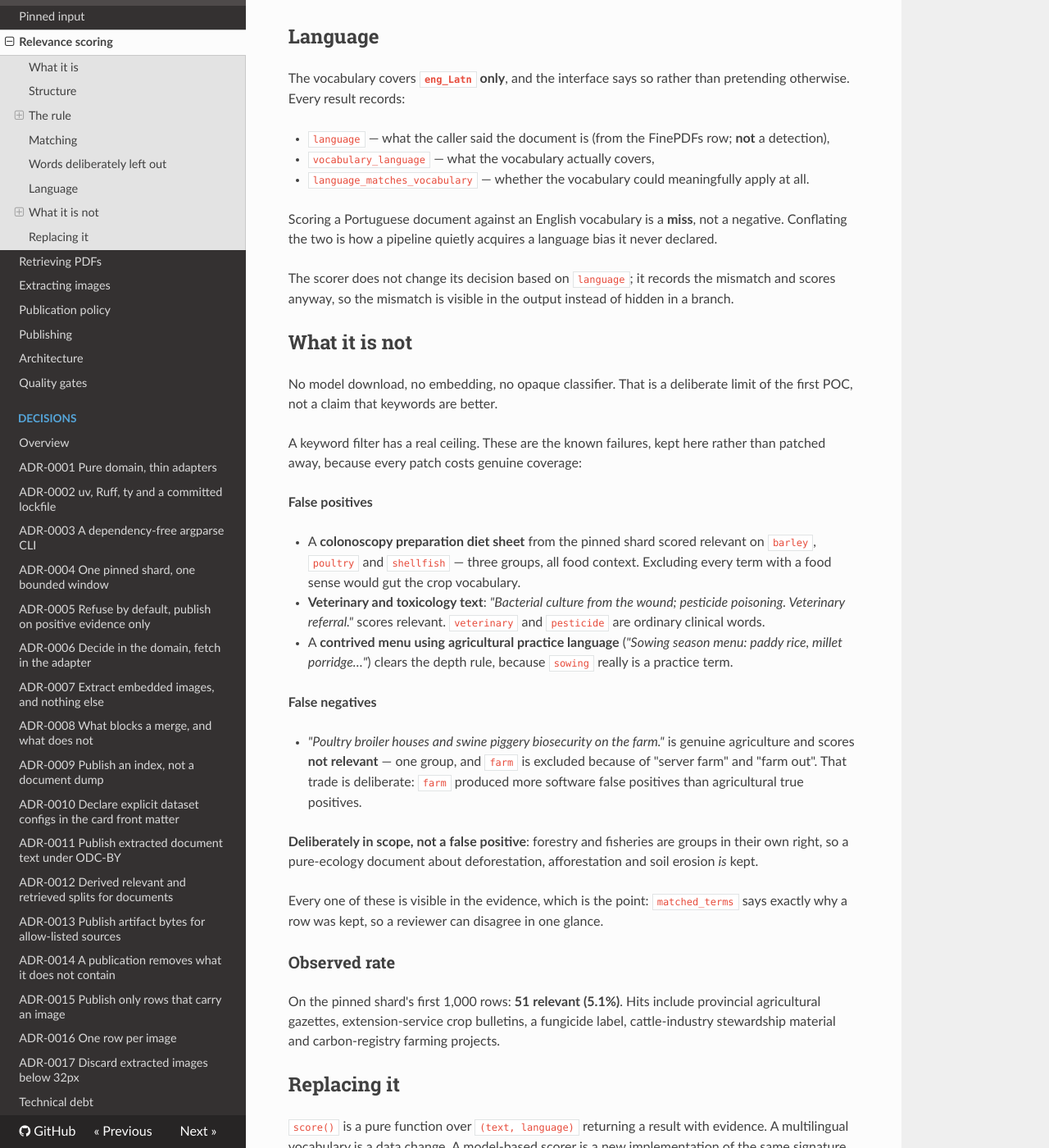
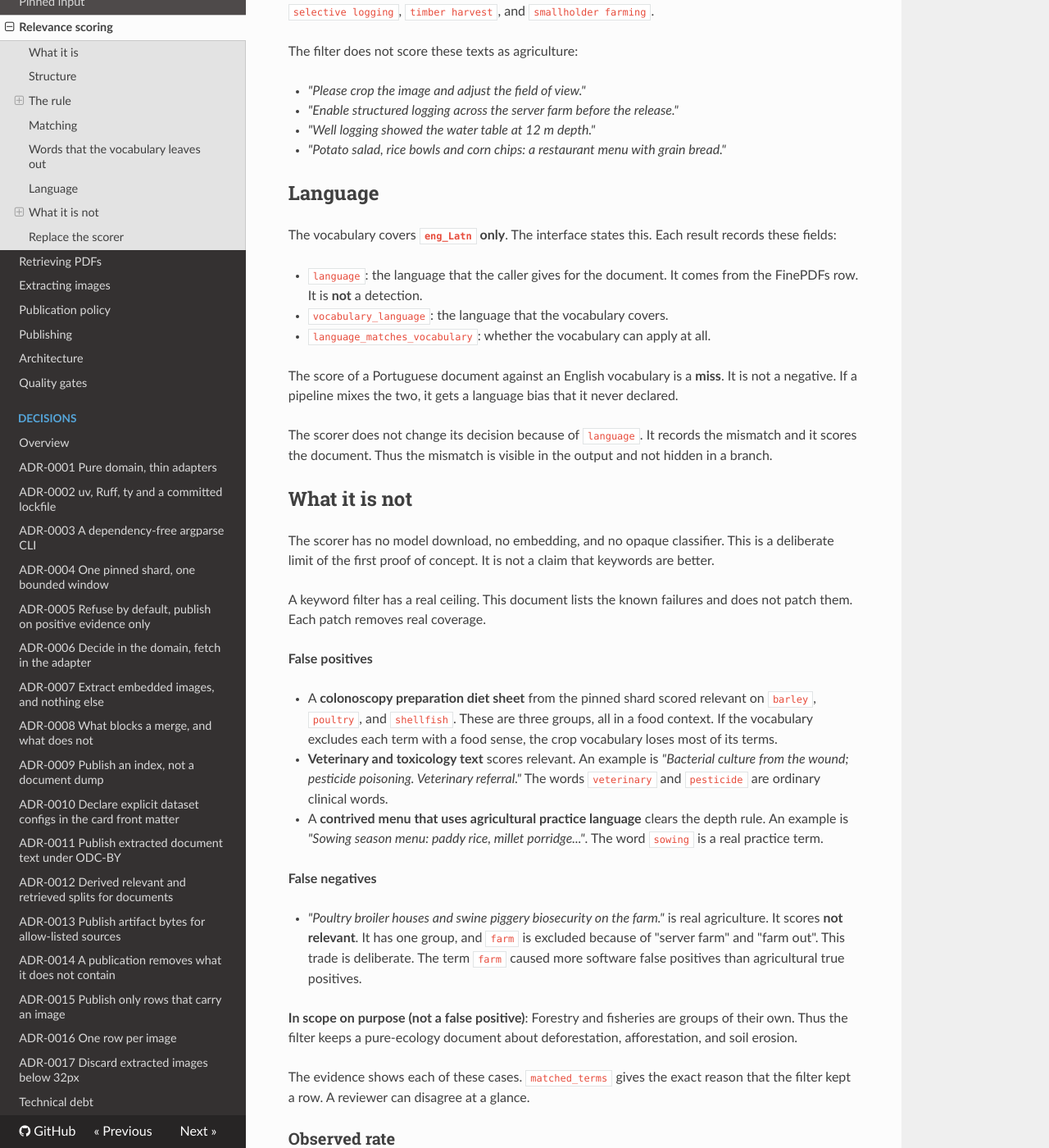
Before and after one commit to NoeFlandre/finepdf-to-images, an MkDocs documentation site: the page built from docs/scoring.md, in a window 1280 px wide and 1400 px high, scrolled down 2840 px. Shown: the whole window at 82% size. Built offline with MkDocs 1.6.1, drawn with Linux system fonts in a browser that asks for light colours; nearby versions of some CDN libraries; some of the changed text lies outside the part shown.

Commit message:
docs: rewrite source and scoring pages in ASD-STE100
Co-Authored-By: Claude Sonnet 5.5 <noreply@anthropic.com>
Claude-Session: https://claude.ai/code/session_012hTfGDKATWSHAuPsTwiCKA

````diff
--- a/docs/scoring.md
+++ b/docs/scoring.md
@@ -2,11 +2,9 @@
 
 ## What it is
 
-A **keyword filter over English text**. Deliberately unclever.
+The score is a **keyword filter over English text**. It is simple on purpose.
 
-The first version of a filter like this should be something a domain expert can read, disagree
-with, and correct — not a model checkpoint whose decisions nobody can audit. Every positive result
-carries the exact terms that produced it.
+The first version of such a filter must be readable. A domain expert must be able to read it, disagree with it, and correct it. A model checkpoint is not readable, and nobody can audit its decisions. Each positive result carries the exact terms that caused it.
 
 ```bash
 uv run finepdf-to-images score --records out/select/records.jsonl --out out/score
@@ -14,69 +12,56 @@ uv run finepdf-to-images score --records out/select/records.jsonl --out out/scor
 
 ## Structure
 
-The vocabulary is **`group → concept → surface forms`**, not `group → terms`. The extra level is
-load-bearing. A flat version counted `farm`, `farmer`, `farmers` and `farming` as four independent
-pieces of evidence, so *"Farmers who farm and love farming"* cleared a threshold meant to require
-three **different ideas**. Depth counts concepts; surface forms are just spellings of one.
+The vocabulary has the structure **`group -> concept -> surface forms`**. It is not `group -> terms`. The extra level is necessary. A flat version counted `farm`, `farmer`, `farmers`, and `farming` as four independent pieces of evidence. Thus *"Farmers who farm and love farming"* passed a threshold that must require three **different ideas**. The depth counts concepts. The surface forms are only spellings of one concept.
 
 ## The rule
 
-Seven groups: **crops, livestock, soil, irrigation, forestry, fisheries, farm management**. A
-document is relevant when it matches
+There are seven groups: **crops, livestock, soil, irrigation, forestry, fisheries, farm management**. A document is relevant when it matches one of these conditions:
 
-- at least **2 distinct groups** (breadth — soil *and* irrigation *and* crops together is
-  agriculture), **or**
-- at least **3 distinct concepts within one group** (depth — a wheat agronomy paper that a breadth
-  rule alone would miss).
+- It matches at least **2 distinct groups** (breadth). Soil, irrigation, and crops together are agriculture.
+- It matches at least **3 distinct concepts in one group** (depth). A breadth rule alone does not find a wheat agronomy paper.
 
-`score` is the number of distinct groups matched. Two rather than one, because one group is exactly
-what an incidental mention looks like.
+The `score` is the number of distinct groups that match. The minimum is two and not one, because one group is what an incidental mention looks like.
 
 ### Matching consumes text
 
-Forms are matched **longest phrase first**, and each match's span is claimed so shorter forms
-cannot re-match the same text.
+The filter matches the forms **longest phrase first**. It claims the span of each match. Thus shorter forms cannot match the same text again.
 
-Without it, one phrase satisfies the breadth rule on its own: *"Pasture management notes"* matched
-both `pasture` and `pasture management`, and *"Fish farming"* matched `farming` in farm management
-as well as `fish farming` in fisheries — two groups from a single phrase, which is exactly what
-`MIN_GROUPS` exists to prevent.
+Without this rule, one phrase satisfies the breadth rule alone. These are two examples:
 
-The consumption is **per occurrence, not per form**. A set-based "drop anything contained in a
-longer match" rule erases real evidence: in *"Fish farming and dryland farming in the district"*,
-`farming` occurs standalone, so farm management is genuine evidence and the document is relevant.
+- *"Pasture management notes"* matched `pasture` and `pasture management`.
+- *"Fish farming"* matched `farming` in farm management and `fish farming` in fisheries.
+
+In each example, one phrase gives two groups. `MIN_GROUPS` exists to prevent this.
+
+The consumption is **for each occurrence, not for each form**. A rule that is based on sets can drop anything that a longer match contains. Such a rule removes real evidence. In *"Fish farming and dryland farming in the district"*, `farming` occurs alone. Thus farm management is real evidence, and the document is relevant.
 
 ### Weak concepts
 
-Depth requires at least one concept that is **not a bare commodity name**. A list of crop or
-species names is good *breadth* evidence but is not by itself a document about agriculture:
+The depth rule needs at least one concept that is **not a bare commodity name**. A list of crop or species names is good *breadth* evidence. But it does not show that a document is about agriculture. These are two examples:
 
-- *"Commodity index weights: maize, soybean, sugarcane, wheat"* — four concepts deep, and a
-  finance document. **Not relevant.**
-- *"Wheat, barley and sorghum cultivar trials"* — the same crop names plus a practice concept.
-  **Relevant.**
+- *"Commodity index weights: maize, soybean, sugarcane, wheat"* has four concepts. It is a finance document. It is **not relevant**.
+- *"Wheat, barley and sorghum cultivar trials"* has the same crop names and a practice concept. It is **relevant**.
 
-`WEAK_CONCEPTS` lists them, and the run manifest carries it.
+`WEAK_CONCEPTS` lists these concepts. The run manifest carries the list.
 
 ## Matching
 
-Text is normalised before matching: **NFKC** (so full-width and ligature variants collapse onto
-plain letters), then **casefold** (not `lower` — it handles ß and Turkish dotted I correctly), then
-every non-word run becomes a single space.
+The filter normalizes the text before it matches. It does these steps in this order:
 
-The separator class is `[\W_]`, not `[^\w]`: `\w` includes the underscore, so `soil_moisture` and
-`drip_irrigation` were glued together and silently unmatchable. Extracted PDF text, table headers
-and code listings use underscores routinely.
+1. It applies **NFKC**. Full-width and ligature variants become plain letters.
+2. It applies **casefold**. It does not use `lower`, because `casefold` handles the letter ß and the Turkish dotted I correctly.
+3. It changes each run of non-word characters to one space.
 
-Terms match as **whole words or whole phrases**, never substrings. Substring matching would make
-`wheat` match "wheaten" and — worse — `cow` match "coward".
+The separator class is `[\W_]` and not `[^\w]`. The class `\w` includes the underscore. Thus `soil_moisture` and `drip_irrigation` stayed joined, and the filter could not match them. Extracted PDF text, table headers, and code listings use underscores often.
 
-Phrases match across punctuation (`"soil, moisture"` matches `soil moisture`) but not across
-intervening words (`"soil in the moisture"` does not).
+The filter matches terms as **whole words or whole phrases**. It never matches substrings. A substring match makes `wheat` match "wheaten". It also makes `cow` match "coward".
 
-## Words deliberately left out
+A phrase matches across punctuation. For example, `"soil, moisture"` matches `soil moisture`. A phrase does not match across other words. For example, `"soil in the moisture"` does not match.
 
-`EXCLUDED_AMBIGUOUS_TERMS` maps each omitted term to *why*:
+## Words that the vocabulary leaves out
+
+`EXCLUDED_AMBIGUOUS_TERMS` maps each omitted term to the *reason*:
 
 | term | more commonly means |
 | --- | --- |
@@ -95,12 +80,9 @@ intervening words (`"soil in the moisture"` does not).
 | `water table` | hydrogeology, civil engineering |
 | `yield` | finance, materials science |
 
-**This list is enforced, not decorative.** The module refuses to import if any of these appears as a
-surface form, so a later edit adding `corn` back fails the build instead of passing every test.
-Where the concept is still wanted, a disambiguating phrase carries it: `selective logging`,
-`timber harvest`, `smallholder farming`.
+**A test enforces this list. It is not decoration.** The module refuses to import when one of these terms is a surface form. Thus, if an editor adds `corn` again, the build fails. The tests do not pass in that case. When the concept is still necessary, a disambiguating phrase carries it. Examples are `selective logging`, `timber harvest`, and `smallholder farming`.
 
-This is why none of these score as agriculture:
+The filter does not score these texts as agriculture:
 
 - *"Please crop the image and adjust the field of view."*
 - *"Enable structured logging across the server farm before the release."*
@@ -109,65 +91,44 @@ This is why none of these score as agriculture:
 
 ## Language
 
-The vocabulary covers **`eng_Latn` only**, and the interface says so rather than pretending
-otherwise. Every result records:
+The vocabulary covers **`eng_Latn` only**. The interface states this. Each result records these fields:
 
-- `language` — what the caller said the document is (from the FinePDFs row; **not** a detection),
-- `vocabulary_language` — what the vocabulary actually covers,
-- `language_matches_vocabulary` — whether the vocabulary could meaningfully apply at all.
+- `language`: the language that the caller gives for the document. It comes from the FinePDFs row. It is **not** a detection.
+- `vocabulary_language`: the language that the vocabulary covers.
+- `language_matches_vocabulary`: whether the vocabulary can apply at all.
 
-Scoring a Portuguese document against an English vocabulary is a **miss**, not a negative.
-Conflating the two is how a pipeline quietly acquires a language bias it never declared.
+The score of a Portuguese document against an English vocabulary is a **miss**. It is not a negative. If a pipeline mixes the two, it gets a language bias that it never declared.
 
-The scorer does not change its decision based on `language`; it records the mismatch and scores
-anyway, so the mismatch is visible in the output instead of hidden in a branch.
+The scorer does not change its decision because of `language`. It records the mismatch and it scores the document. Thus the mismatch is visible in the output and not hidden in a branch.
 
 ## What it is not
 
-No model download, no embedding, no opaque classifier. That is a deliberate limit of the first POC,
-not a claim that keywords are better.
+The scorer has no model download, no embedding, and no opaque classifier. This is a deliberate limit of the first proof of concept. It is not a claim that keywords are better.
 
-A keyword filter has a real ceiling. These are the known failures, kept here rather than patched
-away, because every patch costs genuine coverage:
+A keyword filter has a real ceiling. This document lists the known failures and does not patch them. Each patch removes real coverage.
 
 **False positives**
 
-- A **colonoscopy preparation diet sheet** from the pinned shard scored relevant on `barley`,
-  `poultry` and `shellfish` — three groups, all food context. Excluding every term with a food
-  sense would gut the crop vocabulary.
-- **Veterinary and toxicology text**: *"Bacterial culture from the wound; pesticide poisoning.
-  Veterinary referral."* scores relevant. `veterinary` and `pesticide` are ordinary clinical words.
-- A **contrived menu using agricultural practice language** (*"Sowing season menu: paddy rice,
-  millet porridge…"*) clears the depth rule, because `sowing` really is a practice term.
+- A **colonoscopy preparation diet sheet** from the pinned shard scored relevant on `barley`, `poultry`, and `shellfish`. These are three groups, all in a food context. If the vocabulary excludes each term with a food sense, the crop vocabulary loses most of its terms.
+- **Veterinary and toxicology text** scores relevant. An example is *"Bacterial culture from the wound; pesticide poisoning. Veterinary referral."* The words `veterinary` and `pesticide` are ordinary clinical words.
+- A **contrived menu that uses agricultural practice language** clears the depth rule. An example is *"Sowing season menu: paddy rice, millet porridge..."*. The word `sowing` is a real practice term.
 
 **False negatives**
 
-- *"Poultry broiler houses and swine piggery biosecurity on the farm."* is genuine agriculture and
-  scores **not relevant** — one group, and `farm` is excluded because of "server farm" and "farm
-  out". That trade is deliberate: `farm` produced more software false positives than agricultural
-  true positives.
+- *"Poultry broiler houses and swine piggery biosecurity on the farm."* is real agriculture. It scores **not relevant**. It has one group, and `farm` is excluded because of "server farm" and "farm out". This trade is deliberate. The term `farm` caused more software false positives than agricultural true positives.
 
-**Deliberately in scope, not a false positive**: forestry and fisheries are groups in their own
-right, so a pure-ecology document about deforestation, afforestation and soil erosion *is* kept.
+**In scope on purpose (not a false positive)**: Forestry and fisheries are groups of their own. Thus the filter keeps a pure-ecology document about deforestation, afforestation, and soil erosion.
 
-Every one of these is visible in the evidence, which is the point: `matched_terms` says exactly why
-a row was kept, so a reviewer can disagree in one glance.
+The evidence shows each of these cases. `matched_terms` gives the exact reason that the filter kept a row. A reviewer can disagree at a glance.
 
 ### Observed rate
 
-On the pinned shard's first 1,000 rows: **51 relevant (5.1%)**. Hits include provincial agricultural
-gazettes, extension-service crop bulletins, a fungicide label, cattle-industry stewardship material
-and carbon-registry farming projects.
+The first 1,000 rows of the pinned shard give **51 relevant rows (5.1%)**. The hits include provincial agricultural gazettes, extension-service crop bulletins, a fungicide label, cattle-industry stewardship material, and carbon-registry farming projects.
 
-## Replacing it
+## Replace the scorer
 
-`score()` is a pure function over `(text, language)` returning a result with evidence. A
-multilingual vocabulary is a data change. A model-based scorer is a new implementation of the same
-signature, with `vocabulary_version` bumped so old runs remain interpretable.
+`score()` is a pure function over `(text, language)`. It returns a result with evidence. A multilingual vocabulary is a data change. A model-based scorer is a new implementation of the same signature. In that case, increase `vocabulary_version` so that old runs stay interpretable.
 
-The run manifest records the whole vocabulary, the thresholds and the excluded terms, so a threshold
-change cannot silently reinterpret an earlier run's output. `VOCABULARY_VERSION` is bumped whenever
-either changes.
+The run manifest records the whole vocabulary, the thresholds, and the excluded terms. Thus a threshold change cannot silently change the meaning of an earlier run. Increase `VOCABULARY_VERSION` when the vocabulary or the thresholds change.
 
-The scoring manifest also records an `input_digest` alongside `scored_digest`, so a `scored.jsonl`
-can be traced back to the exact selection that produced its input.
+The scoring manifest also records an `input_digest` with the `scored_digest`. Thus you can trace a `scored.jsonl` to the exact selection that produced its input.
````
Also changed, not shown: docs/source.md (+24 -47 lines).
